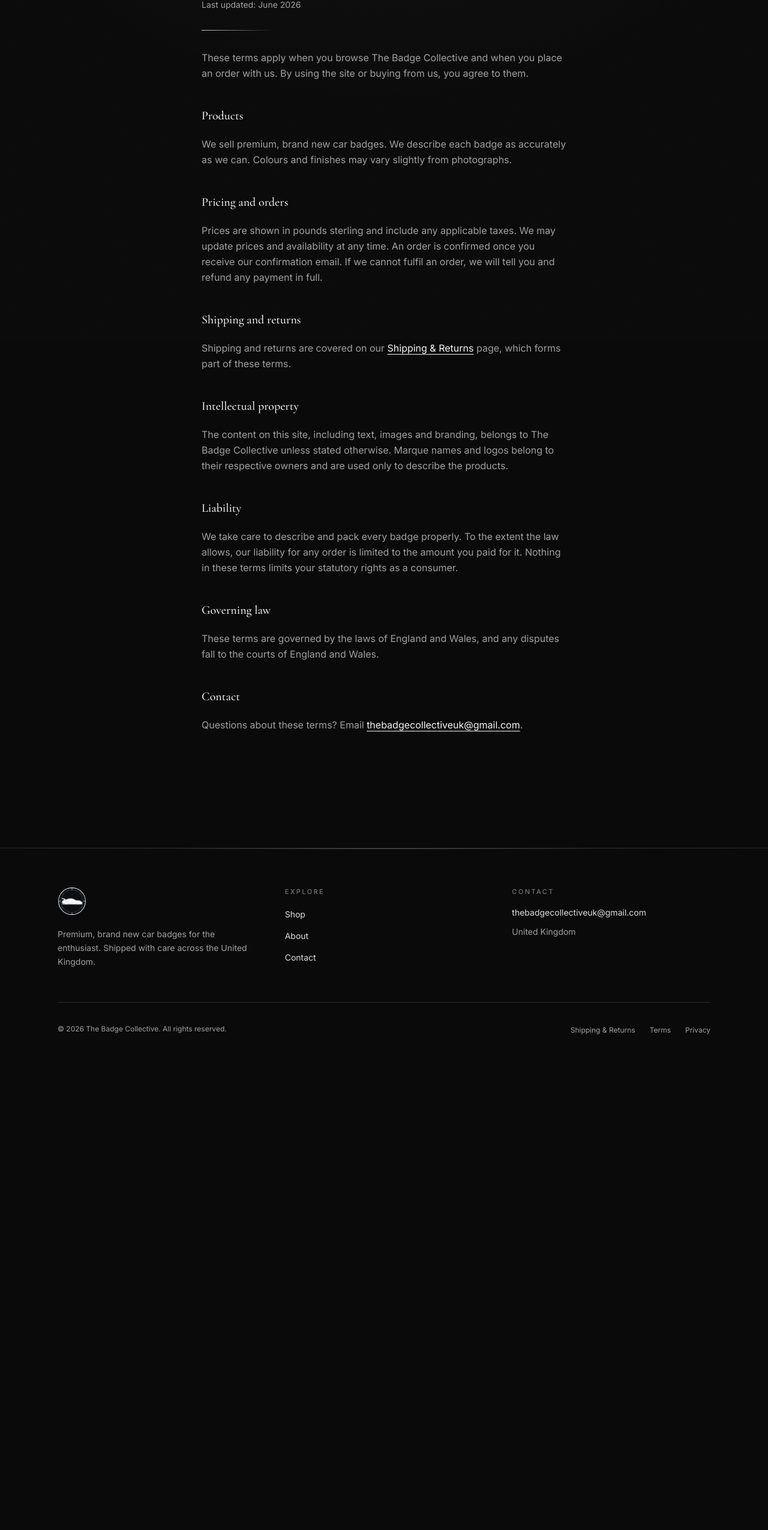
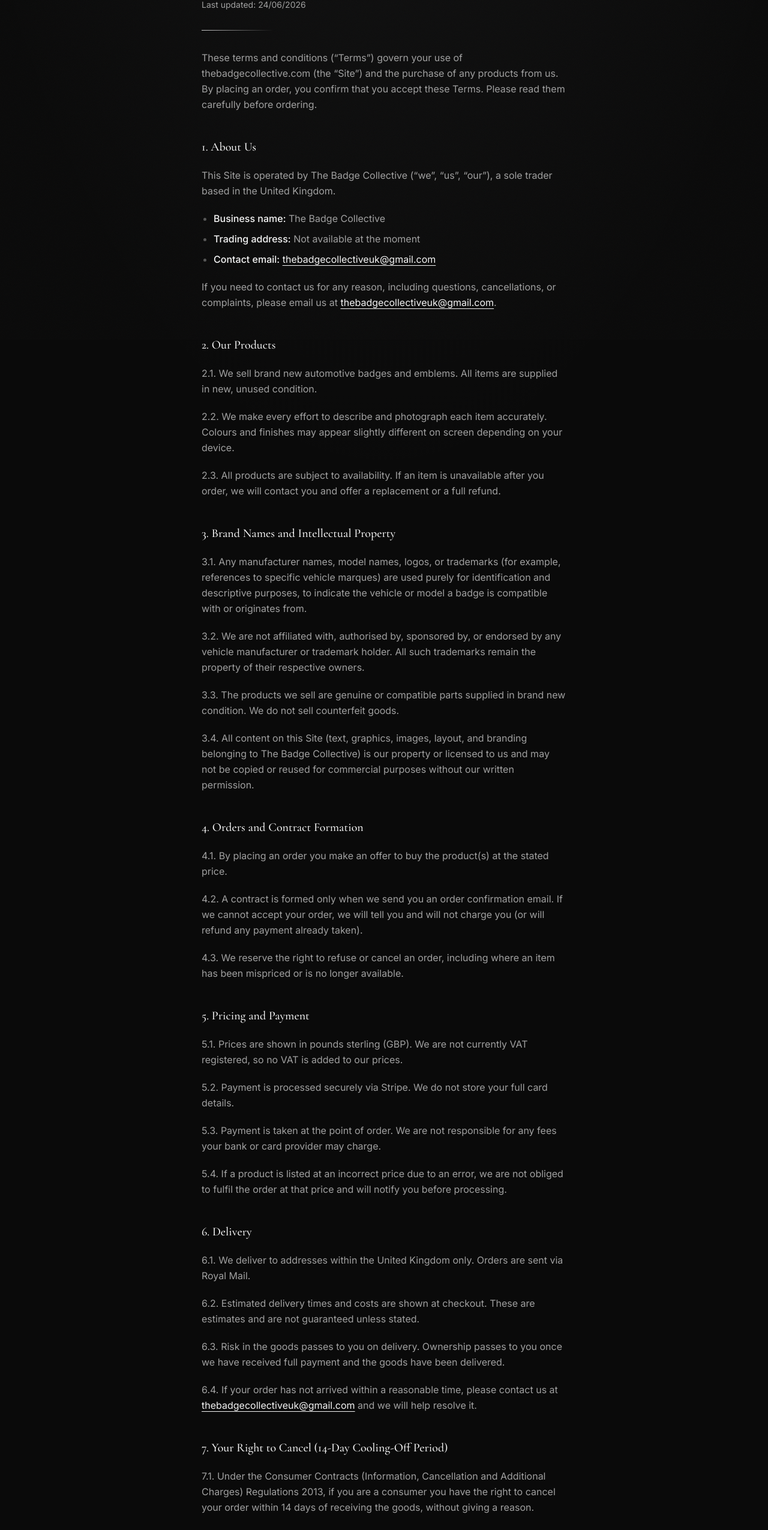
Before and after one commit to thebadgecollectiveuk-dev/thebadgecollective, a Next.js app in the folder badge-collective/: page /terms in a window 1280 px wide. Shown: the part 234-2784 px from the top of the page at 60% size. Before the commit the page ends 2025 px from the top, so only its background shows below. Built offline with nearby package versions, Linux system fonts and the light colour scheme; no server answers.

Commit message:
Add full Terms and Conditions content to /terms page

```diff
--- a/badge-collective/src/app/terms/page.tsx
+++ b/badge-collective/src/app/terms/page.tsx
@@ -3,69 +3,250 @@
 import { LegalPage } from "@/components/site/legal-page";
 
 export const metadata: Metadata = {
-  title: "Terms of Service",
-  description: "The terms that apply when you use The Badge Collective and place an order.",
+  title: "Terms and Conditions",
+  description:
+    "The terms and conditions that apply when you use The Badge Collective and place an order.",
 };
 
-// Template content. Owner: review with suitable advice before relying on it.
 export default function TermsPage() {
   return (
-    <LegalPage title="Terms of Service" updated="June 2026">
+    <LegalPage title="Terms and Conditions" updated="24/06/2026">
       <p>
-        These terms apply when you browse The Badge Collective and when you place
-        an order with us. By using the site or buying from us, you agree to them.
+        These terms and conditions (&ldquo;Terms&rdquo;) govern your use of
+        thebadgecollective.com (the &ldquo;Site&rdquo;) and the purchase of any
+        products from us. By placing an order, you confirm that you accept these
+        Terms. Please read them carefully before ordering.
       </p>
 
-      <h2>Products</h2>
+      <h2>1. About Us</h2>
       <p>
-        We sell premium, brand new car badges. We describe each badge as
-        accurately as we can. Colours and finishes may vary slightly from
-        photographs.
+        This Site is operated by The Badge Collective (&ldquo;we&rdquo;,
+        &ldquo;us&rdquo;, &ldquo;our&rdquo;), a sole trader based in the United
+        Kingdom.
       </p>
-
-      <h2>Pricing and orders</h2>
+      <ul>
+        <li>
+          <strong>Business name:</strong> The Badge Collective
+        </li>
+        <li>
+          <strong>Trading address:</strong> Not available at the moment
+        </li>
+        <li>
+          <strong>Contact email:</strong>{" "}
+          <a href="mailto:thebadgecollectiveuk@gmail.com">
+            thebadgecollectiveuk@gmail.com
+          </a>
+        </li>
+      </ul>
       <p>
-        Prices are shown in pounds sterling and include any applicable taxes. We
-        may update prices and availability at any time. An order is confirmed once
-        you receive our confirmation email. If we cannot fulfil an order, we will
-        tell you and refund any payment in full.
-      </p>
-
-      <h2>Shipping and returns</h2>
-      <p>
-        Shipping and returns are covered on our{" "}
-        <a href="/shipping-returns">Shipping &amp; Returns</a> page, which forms
-        part of these terms.
-      </p>
-
-      <h2>Intellectual property</h2>
-      <p>
-        The content on this site, including text, images and branding, belongs to
-        The Badge Collective unless stated otherwise. Marque names and logos belong
-        to their respective owners and are used only to describe the products.
-      </p>
-
-      <h2>Liability</h2>
-      <p>
-        We take care to describe and pack every badge properly. To the extent the
-        law allows, our liability for any order is limited to the amount you paid
-        for it. Nothing in these terms limits your statutory rights as a consumer.
-      </p>
-
-      <h2>Governing law</h2>
-      <p>
-        These terms are governed by the laws of England and Wales, and any disputes
-        fall to the courts of England and Wales.
-      </p>
-
-      <h2>Contact</h2>
-      <p>
-        Questions about these terms? Email{" "}
+        If you need to contact us for any reason, including questions,
+        cancellations, or complaints, please email us at{" "}
         <a href="mailto:thebadgecollectiveuk@gmail.com">
           thebadgecollectiveuk@gmail.com
         </a>
         .
       </p>
+
+      <h2>2. Our Products</h2>
+      <p>
+        2.1. We sell brand new automotive badges and emblems. All items are
+        supplied in new, unused condition.
+      </p>
+      <p>
+        2.2. We make every effort to describe and photograph each item
+        accurately. Colours and finishes may appear slightly different on screen
+        depending on your device.
+      </p>
+      <p>
+        2.3. All products are subject to availability. If an item is unavailable
+        after you order, we will contact you and offer a replacement or a full
+        refund.
+      </p>
+
+      <h2>3. Brand Names and Intellectual Property</h2>
+      <p>
+        3.1. Any manufacturer names, model names, logos, or trademarks (for
+        example, references to specific vehicle marques) are used purely for
+        identification and descriptive purposes, to indicate the vehicle or
+        model a badge is compatible with or originates from.
+      </p>
+      <p>
+        3.2. We are not affiliated with, authorised by, sponsored by, or
+        endorsed by any vehicle manufacturer or trademark holder. All such
+        trademarks remain the property of their respective owners.
+      </p>
+      <p>
+        3.3. The products we sell are genuine or compatible parts supplied in
+        brand new condition. We do not sell counterfeit goods.
+      </p>
+      <p>
+        3.4. All content on this Site (text, graphics, images, layout, and
+        branding belonging to The Badge Collective) is our property or licensed
+        to us and may not be copied or reused for commercial purposes without
+        our written permission.
+      </p>
+
+      <h2>4. Orders and Contract Formation</h2>
+      <p>
+        4.1. By placing an order you make an offer to buy the product(s) at the
+        stated price.
+      </p>
+      <p>
+        4.2. A contract is formed only when we send you an order confirmation
+        email. If we cannot accept your order, we will tell you and will not
+        charge you (or will refund any payment already taken).
+      </p>
+      <p>
+        4.3. We reserve the right to refuse or cancel an order, including where
+        an item has been mispriced or is no longer available.
+      </p>
+
+      <h2>5. Pricing and Payment</h2>
+      <p>
+        5.1. Prices are shown in pounds sterling (GBP). We are not currently VAT
+        registered, so no VAT is added to our prices.
+      </p>
+      <p>
+        5.2. Payment is processed securely via Stripe. We do not store your full
+        card details.
+      </p>
+      <p>
+        5.3. Payment is taken at the point of order. We are not responsible for
+        any fees your bank or card provider may charge.
+      </p>
+      <p>
+        5.4. If a product is listed at an incorrect price due to an error, we are
+        not obliged to fulfil the order at that price and will notify you before
+        processing.
+      </p>
+
+      <h2>6. Delivery</h2>
+      <p>
+        6.1. We deliver to addresses within the United Kingdom only. Orders are
+        sent via Royal Mail.
+      </p>
+      <p>
+        6.2. Estimated delivery times and costs are shown at checkout. These are
+        estimates and are not guaranteed unless stated.
+      </p>
+      <p>
+        6.3. Risk in the goods passes to you on delivery. Ownership passes to you
+        once we have received full payment and the goods have been delivered.
+      </p>
+      <p>
+        6.4. If your order has not arrived within a reasonable time, please
+        contact us at{" "}
+        <a href="mailto:thebadgecollectiveuk@gmail.com">
+          thebadgecollectiveuk@gmail.com
+        </a>{" "}
+        and we will help resolve it.
+      </p>
+
+      <h2>7. Your Right to Cancel (14-Day Cooling-Off Period)</h2>
+      <p>
+        7.1. Under the Consumer Contracts (Information, Cancellation and
+        Additional Charges) Regulations 2013, if you are a consumer you have the
+        right to cancel your order within 14 days of receiving the goods, without
+        giving a reason.
+      </p>
+      <p>
+        7.2. To cancel, email us at{" "}
+        <a href="mailto:thebadgecollectiveuk@gmail.com">
+          thebadgecollectiveuk@gmail.com
+        </a>{" "}
+        with your order details within the 14-day period. You then have a further
+        14 days to return the goods.
+      </p>
+      <p>
+        7.3. You must return the goods in their original condition. For
+        change-of-mind returns, you are responsible for the cost of return
+        postage. We recommend using a tracked service, as the goods remain your
+        responsibility until they reach us.
+      </p>
+      <p>
+        7.4. We will refund you within 14 days of receiving the returned goods
+        (or proof that you have sent them back). Refunds are made to your
+        original payment method.
+      </p>
+      <p>
+        7.5. We may reduce your refund to reflect any loss in value if the goods
+        have been handled more than necessary to inspect them.
+      </p>
+
+      <h2>8. Faulty, Damaged, or Misdescribed Goods</h2>
+      <p>
+        8.1. Under the Consumer Rights Act 2015, goods we supply must be as
+        described, fit for purpose, and of satisfactory quality.
+      </p>
+      <p>
+        8.2. If an item is faulty, damaged on arrival, or not as described,
+        please contact us within a reasonable time. You may be entitled to a
+        repair, replacement, or refund.
+      </p>
+      <p>
+        8.3. We will cover return postage costs for faulty, damaged, or
+        misdescribed items.
+      </p>
+      <p>8.4. Nothing in these Terms affects your statutory rights as a consumer.</p>
+
+      <h2>9. Limitation of Liability</h2>
+      <p>
+        9.1. We do not exclude or limit our liability where it would be unlawful
+        to do so, including liability for death or personal injury caused by our
+        negligence, or for fraud.
+      </p>
+      <p>
+        9.2. Nothing in these Terms removes or reduces your statutory rights as a
+        consumer. If any clause conflicts with your legal rights, your legal
+        rights take precedence.
+      </p>
+      <p>
+        9.3. We are not liable for losses that were not foreseeable, or for
+        losses arising from misuse of a product (for example, improper fitting of
+        a badge).
+      </p>
+
+      <h2>10. Privacy and Data</h2>
+      <p>
+        10.1. We process your personal data in accordance with our{" "}
+        <a href="/privacy">Privacy Policy</a> and UK GDPR. Please review it to
+        understand how we collect, use, and protect your information.
+      </p>
+      <p>
+        10.2. Information you provide is used to process your order and, where you
+        have consented, to send you marketing communications. You can opt out at
+        any time.
+      </p>
+
+      <h2>11. Complaints</h2>
+      <p>
+        If you have a complaint, please email us at{" "}
+        <a href="mailto:thebadgecollectiveuk@gmail.com">
+          thebadgecollectiveuk@gmail.com
+        </a>{" "}
+        and we will do our best to resolve it promptly and fairly.
+      </p>
+
+      <h2>12. Governing Law</h2>
+      <p>
+        These Terms are governed by the laws of England and Wales, and any
+        disputes will be subject to the non-exclusive jurisdiction of the courts
+        of England and Wales.
+      </p>
+
+      <h2>13. Changes to These Terms</h2>
+      <p>
+        We may update these Terms from time to time. The version in force at the
+        time you place your order applies to your purchase.
+      </p>
+
+      <p>
+        <em>
+          These terms are provided as a practical starting template based on UK
+          consumer law. They are not a substitute for tailored legal advice. As
+          the business grows, it is worth having a solicitor review them.
+        </em>
+      </p>
     </LegalPage>
   );
 }
```
